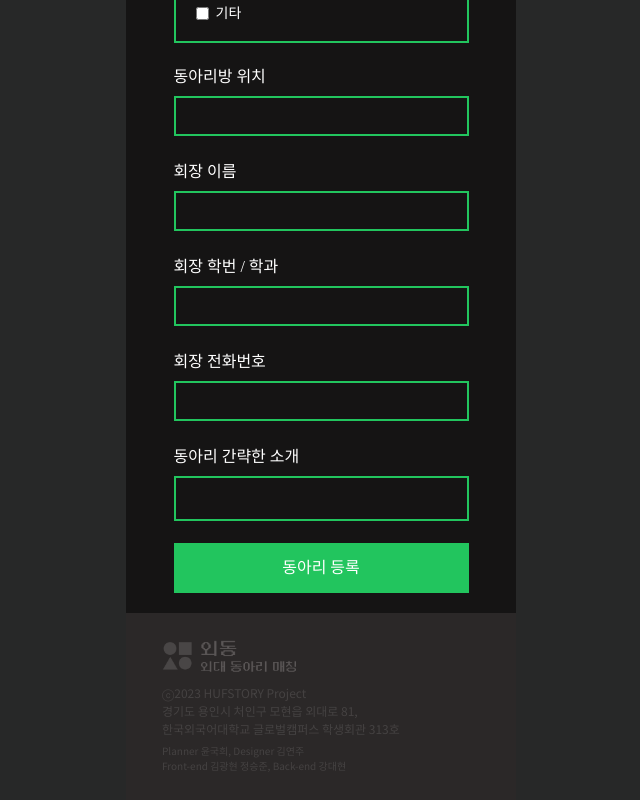
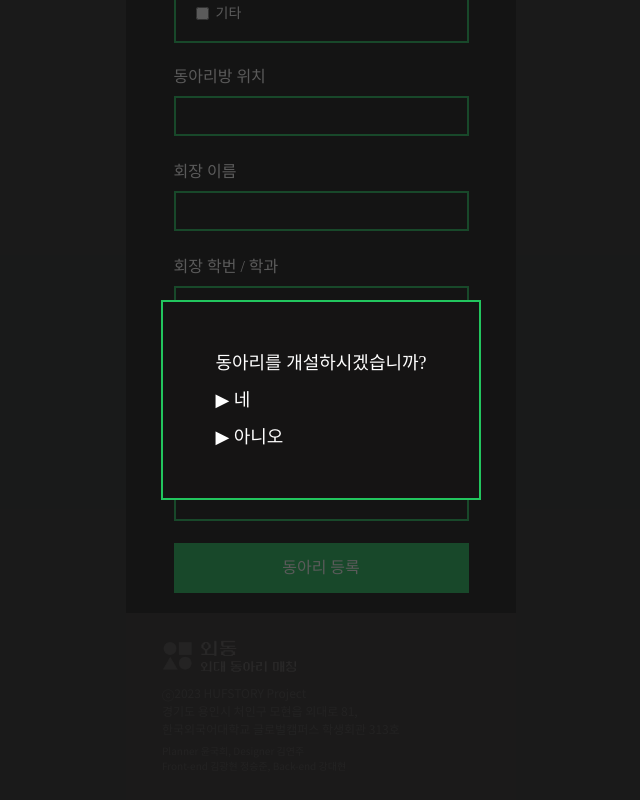
Before and after one commit to hufstory/oedong_front, a React (Create React App) app: page /enroll in a window 1280 px wide. Both pictures are taken after a click on the button "동아리 등록". Shown: the part 1091-1891 px from the top of the page, without its empty margins (319-959 px from the left). Built offline with nearby package versions, Linux system fonts and the light colour scheme; a small style sheet from the web is missing.

Commit message:
Feat: Modal component

```diff
--- a/public/index.html
+++ b/public/index.html
@@ -50,6 +50,7 @@
   <body>
     <noscript>You need to enable JavaScript to run this app.</noscript>
     <div id="root"></div>
+    <div id="modal-root"></div>
     <!--
       This HTML file is a template.
       If you open it directly in the browser, you will see an empty page.
--- /dev/null
+++ b/src/components/Modal.js
@@ -0,0 +1,29 @@
+import ModalPortal from "./ModalPortal";
+
+const Modal = ({ onOpenModal, text }) => {
+  return (
+    <ModalPortal>
+      <div className="h-screen w-full fixed left-0 top-0 flex justify-center items-center bg-main-black bg-opacity-70">
+        <div className="container w-[320px] h-[200px] flex flex-col items-center justify-center bg-main-black border-green border-2">
+          <div className="items-start">
+            <p className="font-main text-[18px] mb-[10px] text-white">{text}</p>
+            <button
+              onClick={onOpenModal}
+              className="border-none hover:text-green text-white font-main text-[18px] block mb-[10px]"
+            >
+              ▶︎ 네
+            </button>
+            <button
+              onClick={onOpenModal}
+              className="border-none hover:text-green text-white font-main text-[18px] block"
+            >
+              ▶︎ 아니오
+            </button>
+          </div>
+        </div>
+      </div>
+    </ModalPortal>
+  );
+};
+
+export default Modal;
--- /dev/null
+++ b/src/components/ModalPortal.js
@@ -0,0 +1,9 @@
+import ReactDOM from "react-dom";
+
+const ModalPortal = ({ children }) => {
+  const element = document.getElementById("modal-root");
+
+  return ReactDOM.createPortal(children, element);
+};
+
+export default ModalPortal;
--- a/src/pages/EnrollClub/EnrollForm.js
+++ b/src/pages/EnrollClub/EnrollForm.js
@@ -1,11 +1,20 @@
 import setimage from "../../assets/setimage.png";
 import TextInput from "../../components/TextInput";
 import CheckBox from "../../components/CheckBox";
-import Button from "../../components/Button";
+import Modal from "../../components/Modal";
+import { useState } from "react";
 
 const EnrollForm = () => {
+  const [openModal, setOpenModal] = useState(false);
+  const onModalAlert = () => {
+    setOpenModal(!openModal);
+  };
+
   return (
     <div className="container w-[390px] mx-auto flex flex-col items-center justify-start bg-main-black">
+      {openModal && (
+        <Modal onOpenModal={onModalAlert} text="동아리를 개설하시겠습니까?" />
+      )}
       <img
         className="w-[253px] mt-[40px] mb-[45px]"
         src={setimage}
@@ -45,7 +54,13 @@ const EnrollForm = () => {
       <TextInput id="masterinfo" label="회장 학번 / 학과" maxLength="25" />
       <TextInput id="phone" label="회장 전화번호" maxLength="25" />
       <TextInput id="intro" label="동아리 간략한 소개" maxLength="500" />
-      <Button name="동아리 등록" />
+
+      <button
+        onClick={onModalAlert}
+        className="w-[295px] h-[50px] mb-[20px] bg-green font-main text-white"
+      >
+        동아리 등록
+      </button>
     </div>
   );
 };
```
